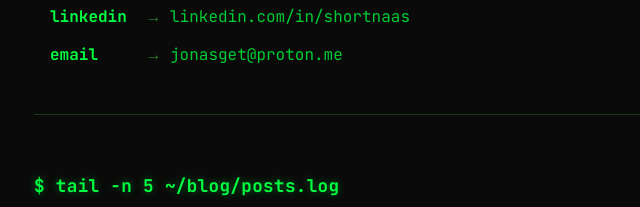
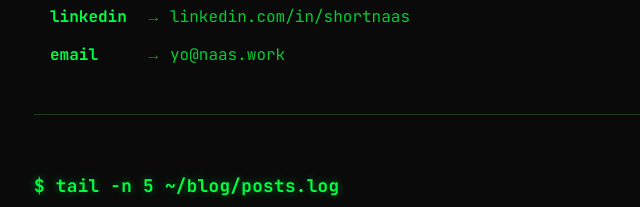
Before and after one commit to ShortNaas/naas.foo, a plain HTML site: page index.html in a window 1280 px wide. Shown: the part 1203-1410 px from the top of the page, 270-910 px from the left. Drawn offline with Linux system fonts and the light colour scheme.

Commit message:
update: email

```diff
--- a/index.html
+++ b/index.html
@@ -71,7 +71,7 @@
           <span class="social-arrow">→</span>
           <span class="social-val">linkedin.com/in/shortnaas</span>
         </a>
-        <span class="social" id="email-link" data-u="jonasget" data-d="proton.me">
+        <span class="social" id="email-link" data-u="yo" data-d="naas.work">
           <span class="social-key">email</span>
           <span class="social-arrow">→</span>
           <span class="social-val">[ enable JS to reveal ]</span>
```
Also changed, not shown: .impeccable/config.json (added), 1 other file.
